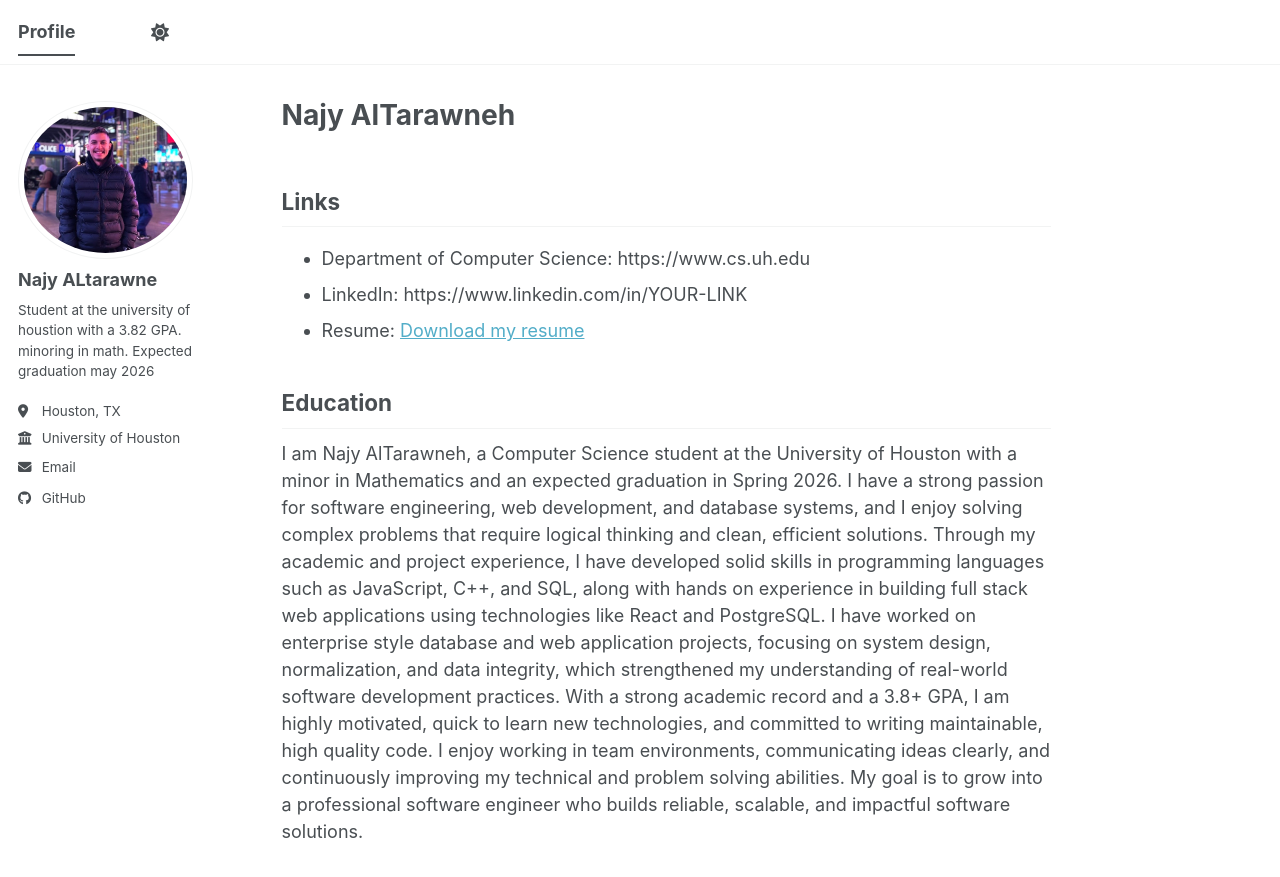
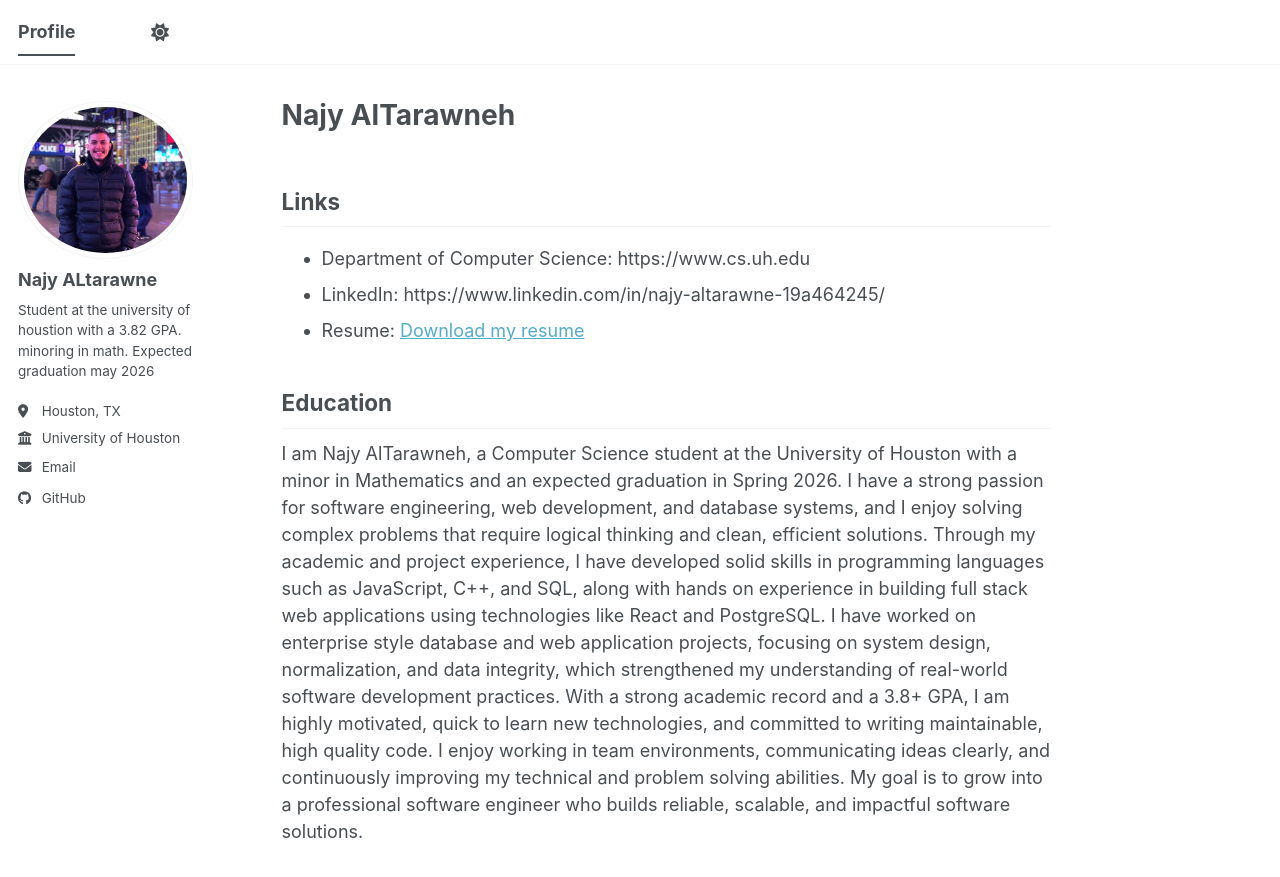
Before and after one commit to najyaltarawne/najyaltarawne.github.io, a Jekyll site: the page built from _pages/about.md, in a window 1280 px wide and 1030 px high. Shown: the top 877 px of the window. Built offline with Jekyll 4.4.1, drawn with Linux system fonts in a browser that asks for light colours; a script bundle is joined from its source files by our own code; library files that are not in the unit come from our copies; some of the changed lines change nothing that is shown.

Commit message:
Add LinkedIn link

```diff
--- a/_pages/about.md
+++ b/_pages/about.md
@@ -6,7 +6,7 @@ title: "Najy AlTarawneh"
 ---
 ## Links
 - Department of Computer Science: https://www.cs.uh.edu
-- LinkedIn: https://www.linkedin.com/in/YOUR-LINK
+- LinkedIn: https://www.linkedin.com/in/najy-altarawne-19a464245/
 - Resume: [Download my resume](/files/2025resume.pdf)
 
 
```
